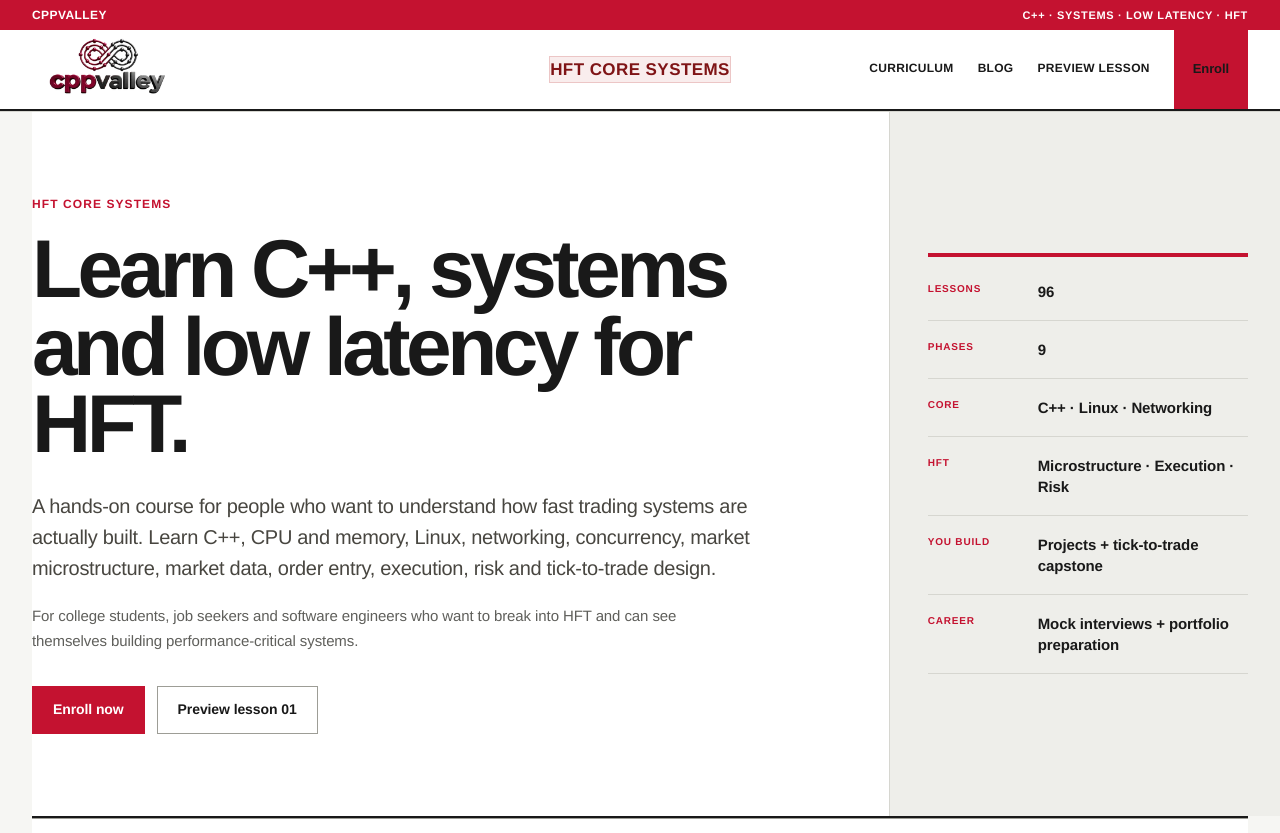
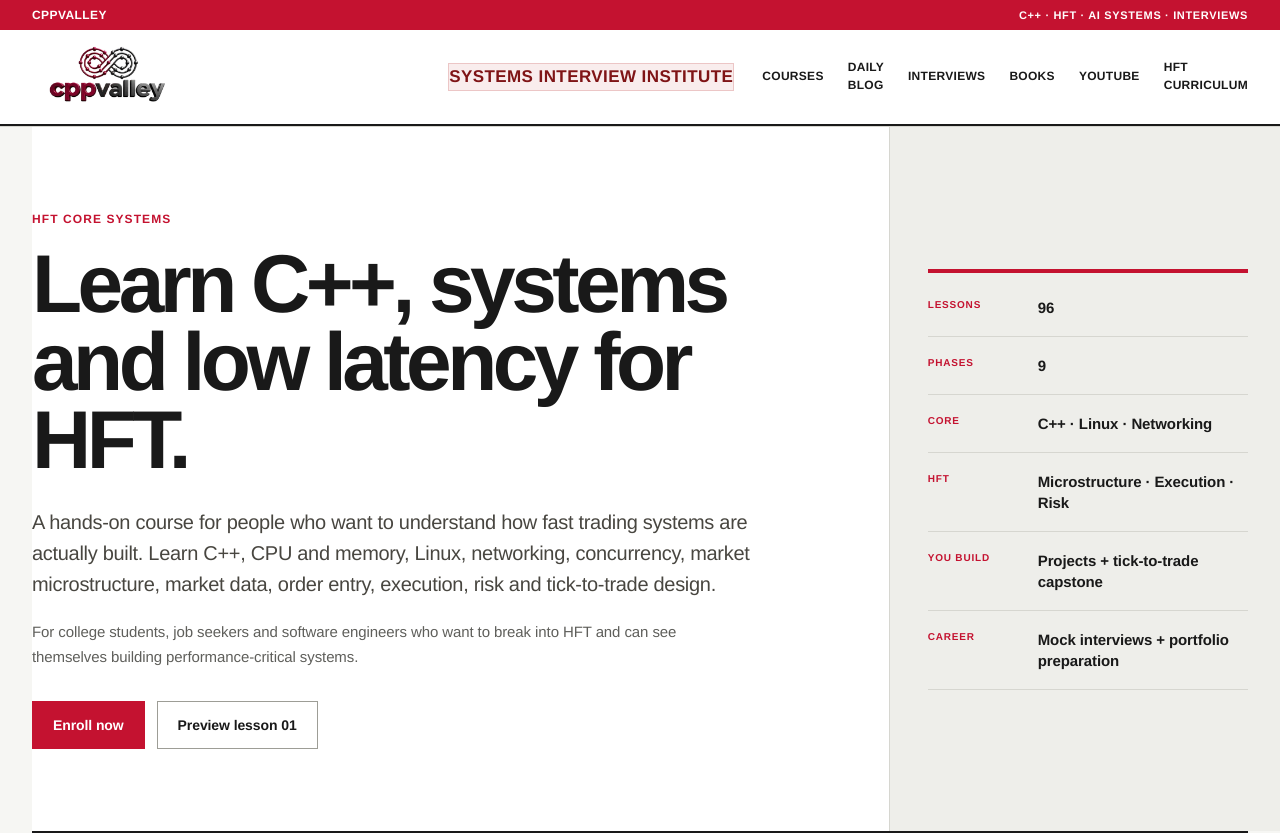
Before and after one commit to gauravanand-sudo/cppvalley, a Next.js app: page / in a window 1280 px wide. Shown: the top 833 px of the page. Built offline with nearby package versions, Linux system fonts and the light colour scheme; no server answers.

Commit message:
Update navigation for cppvalley platform

```diff
--- a/src/components/SiteHeader.tsx
+++ b/src/components/SiteHeader.tsx
@@ -1,6 +1,5 @@
 import Link from "next/link";
 import { BrandLockup } from "@/components/BrandLockup";
-import { CourseCta } from "@/components/CourseCta";
 
 export function SiteHeader() {
   return (
@@ -8,7 +7,7 @@ export function SiteHeader() {
       <div className="site-identity-bar">
         <div className="site-container site-identity-inner">
           <span>cppvalley</span>
-          <span>C++ · Systems · Low Latency · HFT</span>
+          <span>C++ · HFT · AI Systems · Interviews</span>
         </div>
       </div>
 
@@ -18,20 +17,17 @@ export function SiteHeader() {
             <BrandLockup />
           </Link>
 
-          <span className="site-program">HFT Core Systems</span>
+          <span className="site-program">Systems Interview Institute</span>
 
           <nav className="site-nav" aria-label="Primary navigation">
-            <Link href="/curriculum">Curriculum</Link>
-            <Link href="/blog">Blog</Link>
-            <Link className="site-preview" href="/curriculum/01-define-latency-like-an-engineer">
-              Preview lesson
+            <Link href="/courses">Courses</Link>
+            <Link href="/blog">Daily Blog</Link>
+            <Link href="/interviews">Interviews</Link>
+            <Link href="/books">Books</Link>
+            <Link href="/youtube">YouTube</Link>
+            <Link className="site-preview" href="/curriculum">
+              HFT Curriculum
             </Link>
-            <CourseCta
-              className="site-enroll"
-              checkoutLabel="Enroll"
-              fallbackLabel="View course"
-              fallbackHref="/curriculum"
-            />
           </nav>
         </div>
       </div>
```
